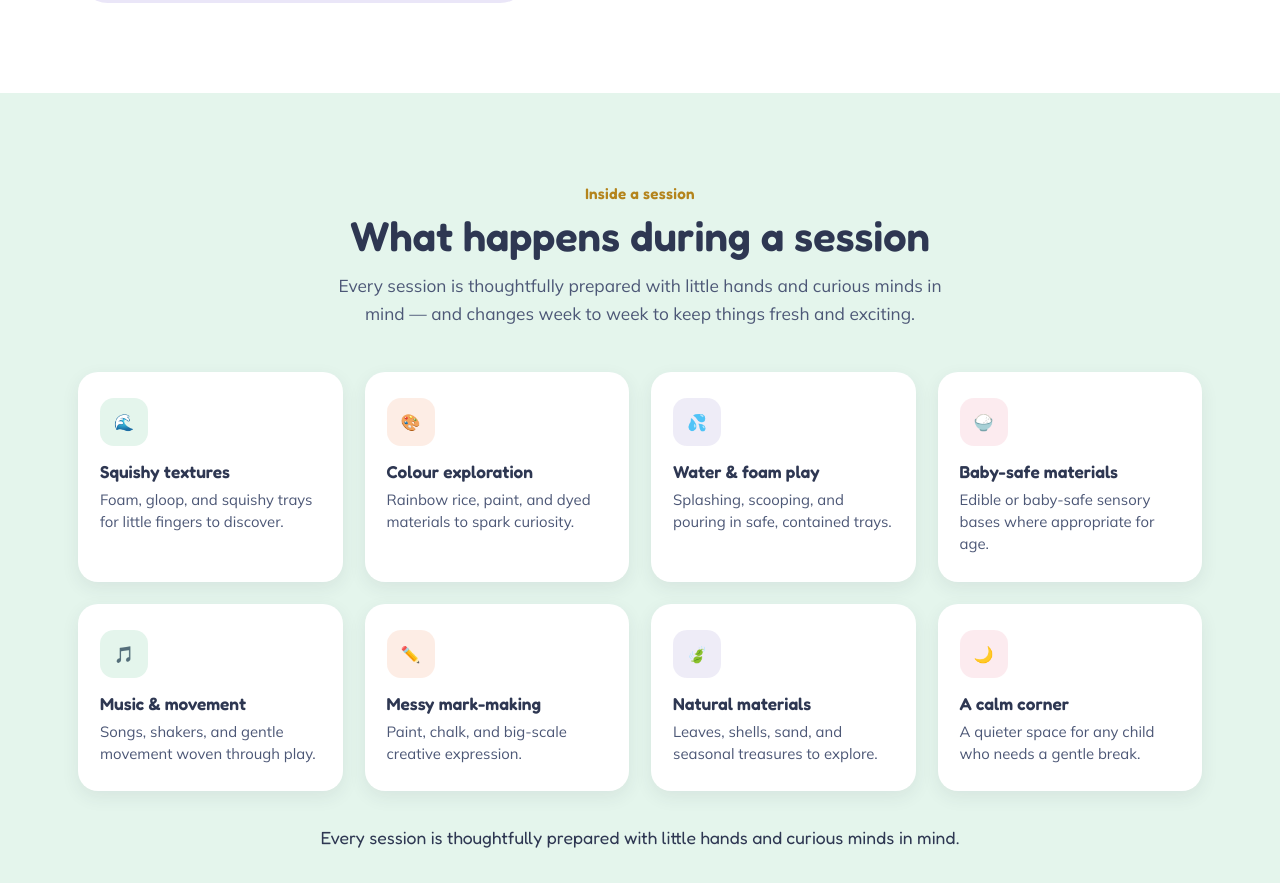
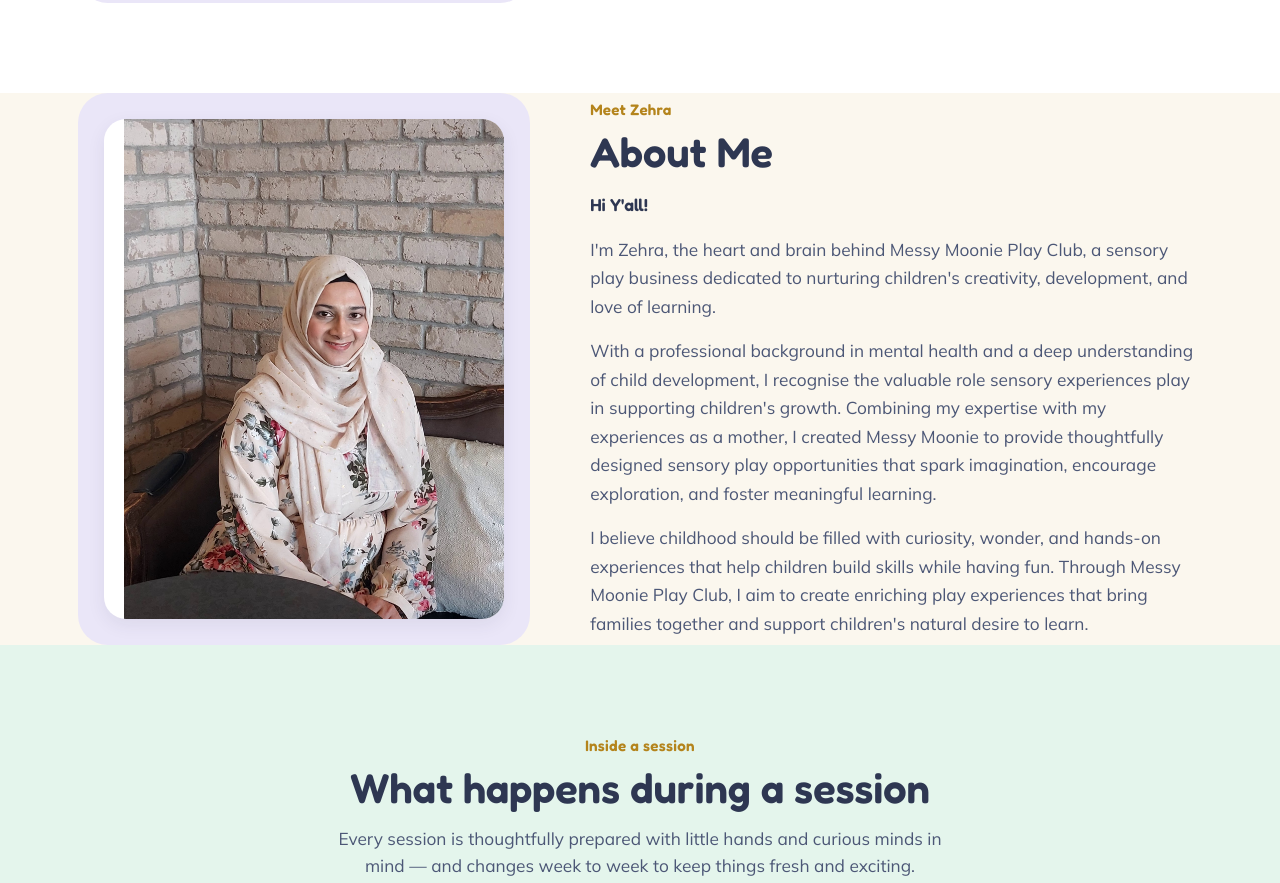
Before and after one commit to SRJaffry/messymoonie, a plain HTML site: page index.html in a window 1280 px wide. Shown: the part 1391-2274 px from the top of the page. Drawn offline with Linux system fonts and the light colour scheme.

Commit message:
About me section and pic

```diff
--- a/index.html
+++ b/index.html
@@ -11,8 +11,18 @@
 <!-- Open Graph / Social Media Tags -->
 <meta property="og:title" content="Messy Moonie | Sensory Play Club">
 <meta property="og:description" content="Interactive, creative, and fun sensory play sessions for kids in Ottawa. Join Messy Moonie today!">
+<meta property="og:image" content="https://messymoonie.ca/images/logo.png">
 <meta property="og:url" content="https://messymoonie.ca">
 <meta property="og:type" content="website">
+
+<!-- Social sharing metadata for X/Twitter -->
+<meta name="twitter:card" content="summary_large_image">
+<meta name="twitter:title"
+      content="Messy Moonie Play Club">
+<meta name="twitter:description"
+      content="Discover joyful sensory play experiences for little ones.">
+<meta name="twitter:image"
+      content="https://messymoonie.ca/images/logo.png">
 
 <link rel="preconnect" href="https://fonts.googleapis.com">
 <link rel="preconnect" href="https://fonts.gstatic.com" crossorigin>
@@ -165,6 +175,20 @@
   .about-list .dot{ flex-shrink:0; width:26px; height:26px; border-radius:50%; background: var(--coral); display:flex; align-items:center; justify-content:center; margin-top:2px; }
   .about-list .dot svg{ width:14px; height:14px; }
   @media (max-width: 900px){ .about-grid{ grid-template-columns:1fr; } .about-visual{ max-width:320px; margin:0 auto; } }
+
+  /* ---------- About Me ---------- */
+  /* Shan Jaffry */
+  .about-me{ padding:90px 0; background:var(--cream); }
+  .about-me-grid{ display:grid; grid-template-columns:0.85fr 1.15fr; gap:60px; align-items:center; }
+  .about-me-photo{ width:100%; height:100%; object-fit:cover; transform: translateX(20px);}
+  .about-me-copy h2{ font-size:clamp(1.9rem,3.4vw,2.6rem); margin-bottom:16px; }
+  .about-me-copy p{ color:var(--navy-soft); font-size:1.08rem; line-height:1.65; }
+  .about-me-copy p + p{ margin-top:16px; }
+  .about-me-copy .about-greeting{ font-family:'Fredoka',sans-serif; font-weight:600; color:var(--navy); }
+  @media (max-width: 900px){ .aboutme-grid{ grid-template-columns:1fr; } .aboutme-visual{ max-width:320px; margin:0 auto; } }
+
+
+  /* Shan Jaffry ends here*/
 
   /* ---------- Session experience ---------- */
   .experience{ padding: 90px 0; background: var(--mint-pale); position:relative; overflow:hidden; }
@@ -321,7 +345,8 @@
     </a>
     <div class="nav-links">
       <a href="#top">Home</a>
-      <a href="#about">About</a>
+      <a href="#about">About Club</a>
+      <a href="#aboutme">About Me</a>
       <a href="#sessions">Sessions</a>
       <a href="#benefits">Benefits</a>
       <a href="#faq">FAQs</a>
@@ -335,6 +360,7 @@
   <div class="mobile-menu" id="mobileMenu">
     <a href="#top">Home</a>
     <a href="#about">About</a>
+    <a href="#aboutme">About Me</a>
     <a href="#sessions">Sessions</a>
     <a href="#benefits">Benefits</a>
     <a href="#schedule">Schedule</a>
@@ -395,6 +421,28 @@
         <li><span class="dot"><svg viewBox="0 0 24 24" fill="none" stroke="#fff" stroke-width="3"><path d="M5 12l5 5 9-9"/></svg></span>Caregivers are warmly encouraged to join in, observe, and enjoy it too.</li>
         <li><span class="dot"><svg viewBox="0 0 24 24" fill="none" stroke="#fff" stroke-width="3"><path d="M5 12l5 5 9-9"/></svg></span>Every session is built to support connection between child and grown-up.</li>
       </ul>
+    </div>
+  </div>
+</section>
+
+
+<!-- ============ ABOUT ME ============ -->
+<section class="aboutme" id="aboutme">
+  <div class="wrap about-me-grid">
+    <div class="about-visual about-me-visual">
+      <div class="about-shape">
+        <div class="frame">
+          <img src="images/zehra.jpeg" alt="Zehra, founder of Messy Moonie Play Club" class="about-me-photo">
+        </div>
+      </div>
+    </div>
+    <div class="about-me-copy">
+      <span class="eyebrow">Meet Zehra</span>
+      <h2>About Me</h2>
+      <p class="about-greeting">Hi Y'all!</p>
+      <p>I'm Zehra, the heart and brain behind Messy Moonie Play Club, a sensory play business dedicated to nurturing children's creativity, development, and love of learning.</p>
+      <p>With a professional background in mental health and a deep understanding of child development, I recognise the valuable role sensory experiences play in supporting children's growth. Combining my expertise with my experiences as a mother, I created Messy Moonie to provide thoughtfully designed sensory play opportunities that spark imagination, encourage exploration, and foster meaningful learning.</p>
+      <p>I believe childhood should be filled with curiosity, wonder, and hands-on experiences that help children build skills while having fun. Through Messy Moonie Play Club, I aim to create enriching play experiences that bring families together and support children's natural desire to learn.</p>
     </div>
   </div>
 </section>
@@ -634,7 +682,7 @@
       </div>
       <div class="foot-col">
         <h5>Explore</h5>
-        <ul><li><a href="#about">About</a></li><li><a href="#sessions">Sessions</a></li><li><a href="#benefits">Benefits</a></li><li><a href="#schedule">Schedule</a></li></ul>
+        <ul><li><a href="#about">About</a></li><li><li><a href="#aboutme">About Me</a></li><li></li><a href="#sessions">Sessions</a></li><li><a href="#benefits">Benefits</a></li><li><a href="#schedule">Schedule</a></li></ul>
       </div>
       <div class="foot-col">
         <h5>Visit</h5>
```
Also changed, not shown: images/logo.png (added), images/zehra.jpeg (added).
